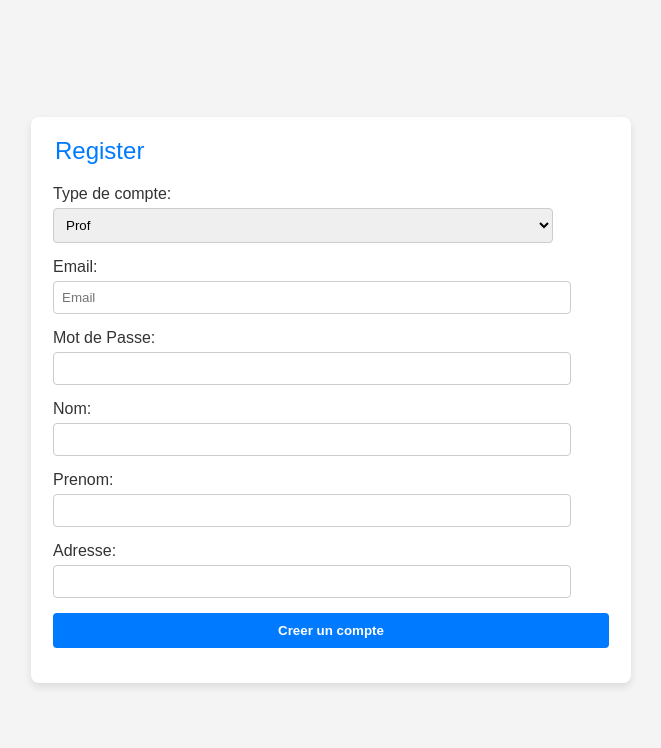
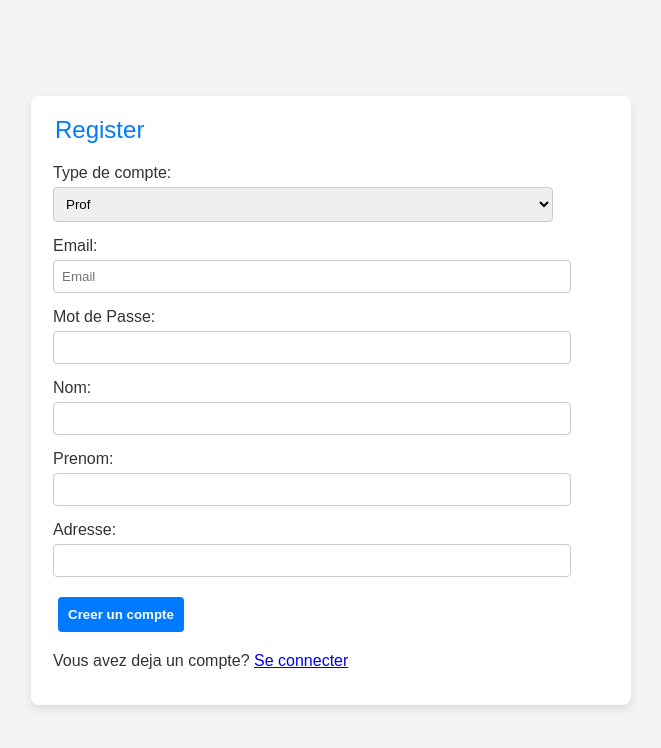
Before and after one commit to MedBens02/Web_proj, a PHP site: page /pages/register.php in a window 1280 px wide. Shown: the top 748 px of the page, without its empty margins (309-970 px from the left). Run offline with PHP 8.4, Linux system fonts and the light colour scheme.

Commit message:
forms update

```diff
--- a/pages/login.php
+++ b/pages/login.php
@@ -39,6 +39,10 @@
                     <div class="form-group">
                         <button type="submit" class="submit-btn">Se Connecter</button>
                     </div>
+                    <div class="form-group">
+                        <label>Pas de compte?</label>
+                        <a href="./register.php">Creer un compte</a>
+                    </div>
                 </fieldset>
             </form>
         </section>
--- a/pages/register.php
+++ b/pages/register.php
@@ -55,6 +55,10 @@
                     <div class="form-group">
                         <button type="submit" class="submit-btn">Creer un compte</button>
                     </div>
+                    <div class="form-group">
+                        <label>Vous avez deja un compte?</label>
+                        <a href="./login.php">Se connecter</a>
+                    </div>
                 </fieldset>
             </form>
         </section>
--- a/pages/style.css
+++ b/pages/style.css
@@ -62,13 +62,15 @@ body {
 
 .submit-btn {
     font-weight: 800;
-    width: 100%;
+    flex: 1;              /* Make each button grow and take up equal space */
     padding: 10px;
+    margin: 5px;          /* Add margin to create space between buttons */
     background-color: #007bff;
     color: white;
     border: none;
     border-radius: 4px;
     cursor: pointer;
+    transition: background-color 0.3s; /* Smooth transition for hover effect */
 }
 
 .submit-btn:hover {
```
Also changed, not shown: pages/admin/registerEtudiant.php (+7 -0 lines), pages/admin/registerProf.php (+8 -1 lines).
